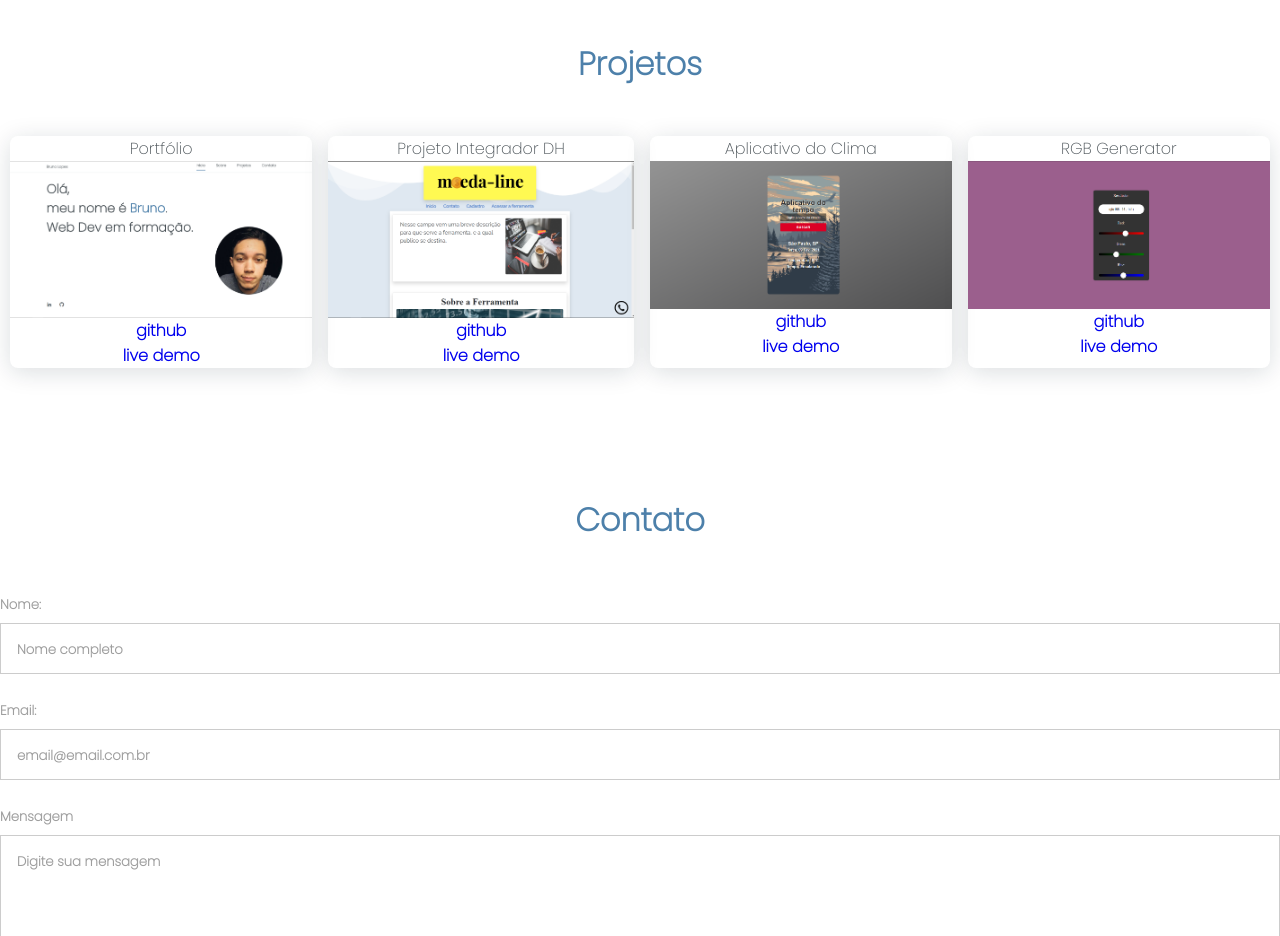
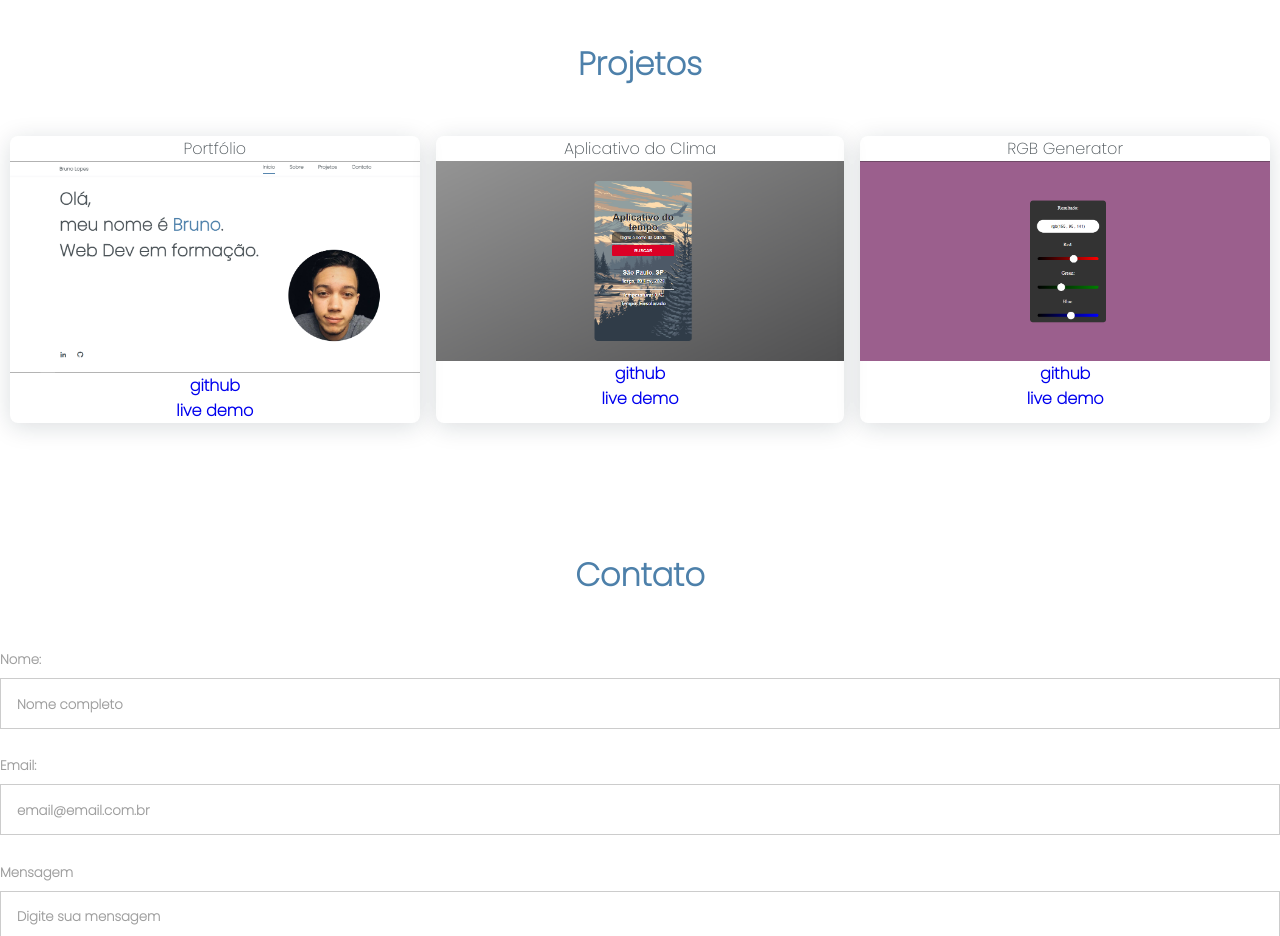
Before and after one commit to brunolopesdev/bruno-portfolio, a plain HTML site: page index.html in a window 1280 px wide. Shown: the part 1240-2176 px from the top of the page. Drawn offline with nearby package versions, Linux system fonts and the light colour scheme.

Commit message:
Update index.html

```diff
--- a/index.html
+++ b/index.html
@@ -85,10 +85,10 @@
                     Portfólio
                     <img src="./images/projetoPortfolio.png" alt=""><a href="https://github.com/brunolopesdev/bruno-portfolio" target="_blank">github</a><br><a href="https://brunolopesdev.github.io/bruno-portfolio/" target="_blank">live demo</a>
                 </div>
-                <div class="projetos_img">
+              <!--  <div class="projetos_img">
                     Projeto Integrador DH
                     <img src="./images/projetoMoedaline.png" alt=""><a href="https://github.com/brunolopesdev/pi-moeda-line" target="_blank">github</a><br><a href="https://brunolopesdev.github.io/pi-moeda-line/" target="_blank">live demo</a>
-                </div>
+                </div> -->
                 <div class="projetos_img">
                     Aplicativo do Clima
                     <img src="./images/projetoClima.png" alt=""><a href="https://github.com/brunolopesdev/aplicativo_do_clima" target="_blank">github</a><br><a href="https://brunolopesdev.github.io/aplicativo_do_clima/" target="_blank">live demo</a>
```
